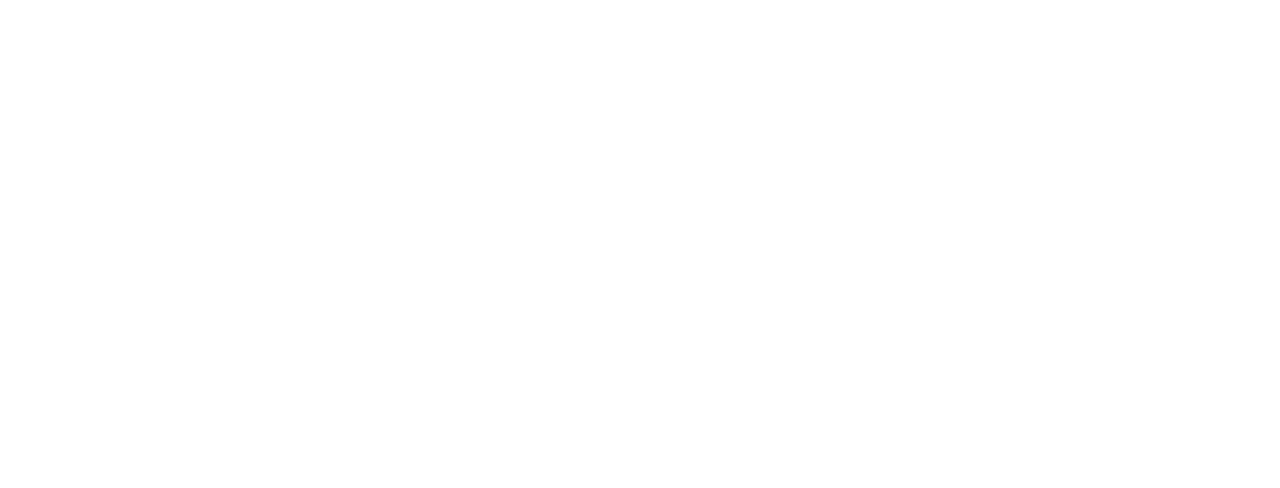
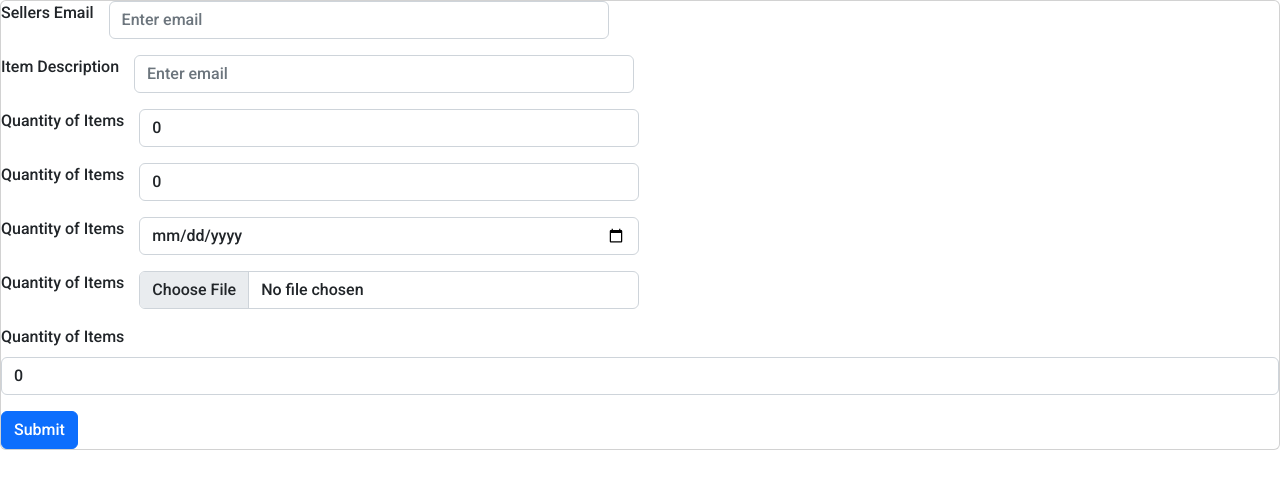
Before and after one commit to myDoshBox/myDoshBoxApp, a React (Create React App) app: page / in a window 1280 px wide. Shown: the top 488 px of the page. Built offline with nearby package versions, Linux system fonts and the light colour scheme.

Commit message:
doing escrow form

```diff
--- a/src/App.js
+++ b/src/App.js
@@ -1,5 +1,11 @@
+import { EscrowInitiationForm } from "./components/FormComponents.js/TransactionForms";
+
 function App() {
-  return <div></div>;
+  return (
+    <div>
+      <EscrowInitiationForm />
+    </div>
+  );
 }
 
 export default App;
--- a/src/appStyles/componentsStyles/_formStyles.scss
+++ b/src/appStyles/componentsStyles/_formStyles.scss
@@ -0,0 +1,22 @@
+@use "../color" as *;
+@use "../fonts" as *;
+
+.escrow-form-field {
+  display: flex;
+}
+
+.escrow-input-field {
+  width: 500px !important;
+  margin: 0 15px;
+  left: 500px !important;
+}
+
+@media screen and (max-width: 540px) {
+  .escrow-form-field {
+    flex-direction: column;
+  }
+
+  .escrow-input-field {
+    width: 90% !important;
+  }
+}
--- a/src/appStyles/style.css
+++ b/src/appStyles/style.css
@@ -190,6 +190,24 @@
   .SignInBtn,
 .GoogleSignInBtn {
     width: 80%;
+  }
+}
+.escrow-form-field {
+  display: flex;
+}
+
+.escrow-input-field {
+  width: 500px !important;
+  margin: 0 15px;
+  left: 500px !important;
+}
+
+@media screen and (max-width: 540px) {
+  .escrow-form-field {
+    flex-direction: column;
+  }
+  .escrow-input-field {
+    width: 90% !important;
   }
 }
 .Modal-Btn {
--- a/src/components/FormComponents.js/TransactionForms.js
+++ b/src/components/FormComponents.js/TransactionForms.js
@@ -1,15 +1,163 @@
 import { useState } from "react";
-import { Card, Form } from "react-bootstrap";
+import { Card, Form, Button } from "react-bootstrap";
 
 //EscrowInitiationForm
 export const EscrowInitiationForm = () => {
+  const [transaction, setTransaction] = useState({
+    email: "",
+    description: "",
+    quantity: 0,
+    price: 0,
+    completionDate: Date,
+    total: 0,
+    image: File,
+  });
+
+  const [transactionDetails, setTransactionDetails] = useState([]);
+
+  const handleChange = (e) => {
+    const name = e.target.name;
+    const value = e.target.value;
+    setTransaction({ ...transaction, [name]: value });
+  };
+  const handleSubmit = (e) => {
+    e.preventDefault();
+    if (
+      transaction.email &&
+      transaction.description &&
+      transaction.quantity &&
+      transaction.price &&
+      transaction.completionDate &&
+      transaction.total &&
+      transaction.image
+    ) {
+      setTransactionDetails([...transactionDetails, transaction]);
+      setTransaction({
+        email: "",
+        description: "",
+        quantity: 0,
+        price: 0,
+        completionDate: Date,
+        total: 0,
+        image: File,
+      });
+    }
+  };
+
+  const totalCalc = () => {
+    transaction.total =
+      parseInt(transaction.quantity) * parseFloat(transaction.price) +
+      0.05 * parseFloat(transaction.price);
+    parseFloat(transaction.total);
+  };
+  totalCalc();
   return (
     <Card>
-      <Form>
+      <Form onSubmit={handleSubmit}>
+        <Form.Group
+          className="mb-3 escrow-form-field"
+          controlId="formBasicEmail"
+        >
+          <Form.Label className="escrow-label">Sellers Email</Form.Label>
+          <Form.Control
+            type="email"
+            placeholder="Enter email"
+            id="email"
+            name="email"
+            value={transaction.email}
+            onChange={handleChange}
+            className="escrow-input-field"
+          />
+        </Form.Group>
+        <Form.Group
+          className="mb-3 escrow-form-field"
+          controlId="formBasicEmail"
+        >
+          <Form.Label>Item Description</Form.Label>
+          <Form.Control
+            type="text"
+            placeholder="Enter email"
+            id="description"
+            name="description"
+            value={transaction.description}
+            onChange={handleChange}
+            className="escrow-input-field"
+          />
+        </Form.Group>
+        <Form.Group
+          className="mb-3 escrow-form-field"
+          controlId="formBasicEmail"
+        >
+          <Form.Label>Quantity of Items</Form.Label>
+          <Form.Control
+            type="number"
+            placeholder="Enter email"
+            id="quantity"
+            name="quantity"
+            value={transaction.quantity}
+            onChange={handleChange}
+            className="escrow-input-field"
+          />
+        </Form.Group>
+        <Form.Group
+          className="mb-3 escrow-form-field"
+          controlId="formBasicEmail"
+        >
+          <Form.Label>Quantity of Items</Form.Label>
+          <Form.Control
+            type="number"
+            placeholder="Enter email"
+            id="price"
+            name="price"
+            value={transaction.price}
+            onChange={handleChange}
+            className="escrow-input-field"
+          />
+        </Form.Group>
+        <Form.Group
+          className="mb-3 escrow-form-field"
+          controlId="formBasicEmail"
+        >
+          <Form.Label>Quantity of Items</Form.Label>
+          <Form.Control
+            type="date"
+            placeholder="Enter email"
+            id="completionDate"
+            name="completionDate"
+            value={transaction.completionDate}
+            onChange={handleChange}
+            className="escrow-input-field"
+          />
+        </Form.Group>
+        <Form.Group
+          className="mb-3 escrow-form-field"
+          controlId="formBasicEmail"
+        >
+          <Form.Label>Quantity of Items</Form.Label>
+          <Form.Control
+            type="file"
+            placeholder="Enter email"
+            id="image"
+            name="image"
+            value={transaction.image}
+            onChange={handleChange}
+            className="escrow-input-field"
+          />
+        </Form.Group>
         <Form.Group className="mb-3" controlId="formBasicEmail">
-          <Form.Label>Email address</Form.Label>
-          <Form.Control type="email" placeholder="Enter email" />
+          <Form.Label>Quantity of Items</Form.Label>
+          <Form.Control
+            type="number"
+            placeholder="Enter email"
+            id="total"
+            name="total"
+            value={transaction.total}
+            onChange={handleChange}
+          />
         </Form.Group>
+        <Button variant="primary" type="submit">
+          Submit
+        </Button>
       </Form>
     </Card>
   );
```
Also changed, not shown: src/appStyles/style.min.css, 2 other files (tests, documents, lock files or other folders).
